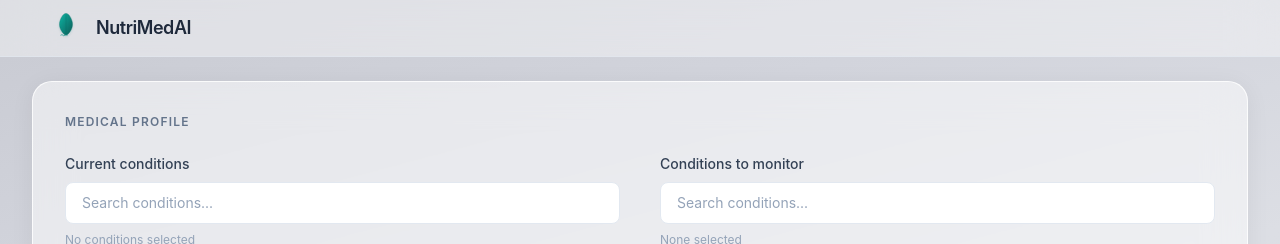
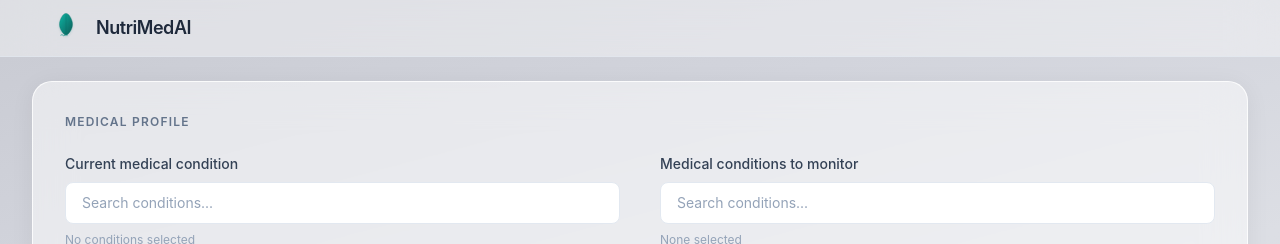
Before and after one commit to Prissol/NutriMediAI, a React (Vite) app in the folder frontend/: page / in a window 1280 px wide. Shown: the top 244 px of the page. Built offline with nearby package versions, Linux system fonts and the light colour scheme; the HTML template or start-up script is replaced by a standard one.

Commit message:
Rename to Current medical condition and Medical conditions to monitor

```diff
--- a/frontend/src/App.tsx
+++ b/frontend/src/App.tsx
@@ -91,7 +91,7 @@ function splitSections(text: string): { title: string; body: string }[] {
     // Trim at any line that looks like "CONCERNED CONDITION SUMMARY" (stops nested duplicate)
     const concernedStart = currentBody.search(/\n\s*(•\s*)?(---\s*)?CONCERNED CONDITION SUMMARY\s*:?\s*(\n|$)/i)
     if (concernedStart >= 0) currentBody = currentBody.slice(0, concernedStart).trim()
-    sections.push({ title: 'Current condition summary', body: stripMarkdown(currentBody) })
+    sections.push({ title: 'Current medical condition summary', body: stripMarkdown(currentBody) })
   }
 
   // Concerned: use last occurrence so we get the real section, not a line inside Current
@@ -503,9 +503,9 @@ export default function App() {
 
           <div className="space-y-8">
           <div className="grid grid-cols-1 md:grid-cols-2 gap-6 md:gap-10">
-            {/* Current conditions */}
+            {/* Current medical condition */}
             <div>
-            <label className="block text-sm font-medium text-slate-700 mb-2">Current conditions</label>
+            <label className="block text-sm font-medium text-slate-700 mb-2">Current medical condition</label>
             <div className="relative">
               <input
                 type="text"
@@ -564,9 +564,9 @@ export default function App() {
             )}
             </div>
 
-            {/* Conditions to monitor */}
+            {/* Medical conditions to monitor */}
             <div>
-            <label className="block text-sm font-medium text-slate-700 mb-2">Conditions to monitor</label>
+            <label className="block text-sm font-medium text-slate-700 mb-2">Medical conditions to monitor</label>
             <div className="relative">
               <input
                 type="text"
```
Also changed, not shown: 1 other file (tests, documents, lock files or other folders).
